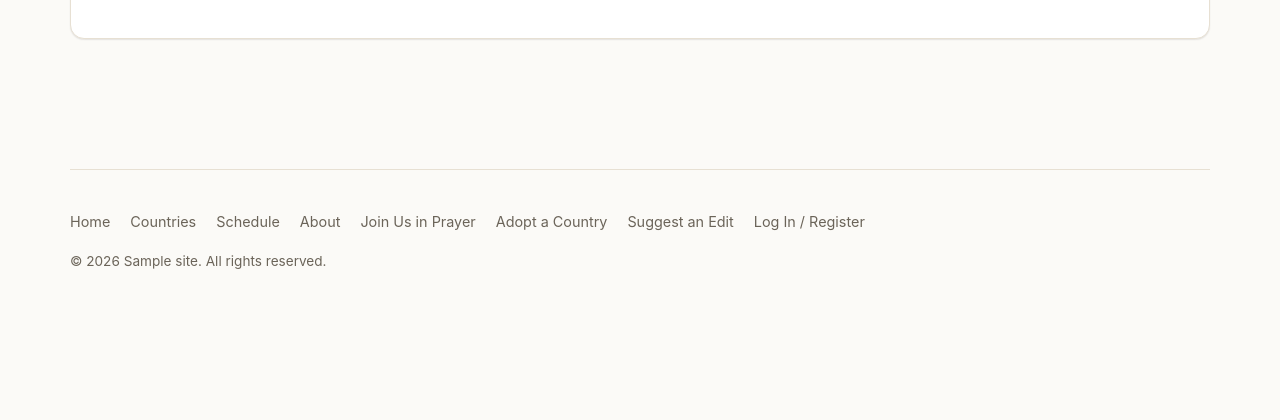
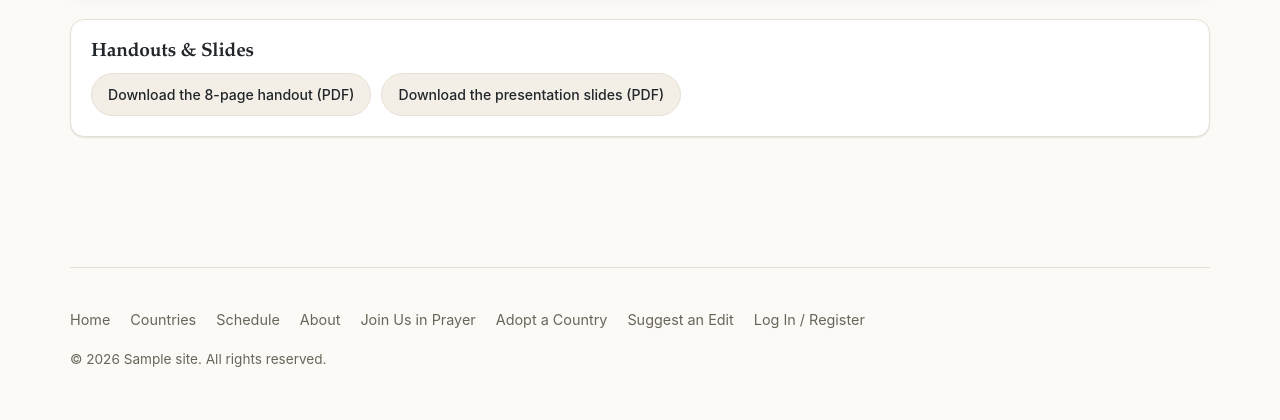
Before and after one commit to trentcornwell/TheCountryoftheWeek, a WordPress theme: template theme/country-week/templates/resources/state-of-the-world.php in a window 1280 px wide. Shown: the part 1031-1451 px from the top of the page. Before the commit the page ends 1300 px from the top, so only its background shows below. Run offline with PHP 8.4 and a stand-in for WordPress, Linux system fonts and the light colour scheme; the site name, menu and one post (Sample post) are stand-ins, and other content is empty.

Commit message:
feat(resources): add description + real handout/slides downloads
Adds the site owner's description paragraph to the resource page, and
wires the "Handouts & Slides" section up to the two PDFs supplied
(assets/pdf/state-of-the-world-handout.pdf, an 8-page booklet, and
assets/pdf/state-of-the-world-slides.pdf, the 18-slide deck), replacing
the "Coming soon" placeholder.

Also fixes assets/pdf/lebanon.pdf (added in a previous PR) to the
correctly-ordered 4-page PDF instead of the "booklet" export — verified
via pypdf that the "booklet"-suffixed export is a 2-page, 792x612
(double-wide) print-imposed spread layout meant for a printer to fold,
not for on-screen reading, while the plain export is 4 normal
396x612 portrait pages in reading order. Caught this before it shipped
for the two new state-of-the-world PDFs by checking both variants
programmatically rather than assuming the naming convention, at which
point it was obvious the already-shipped Lebanon PDF had the same
issue.

Co-Authored-By: Claude Sonnet 5 <noreply@anthropic.com>

```diff
--- a/theme/country-week/style.css
+++ b/theme/country-week/style.css
@@ -1435,6 +1435,11 @@ button {
     margin-top: 6px;
 }
 
+.resource-page__description {
+    max-width: 65ch;
+    margin-top: 14px;
+}
+
 .resource-page__video {
     position: relative;
     width: 100%;
@@ -1467,3 +1472,31 @@ button {
     font-size: 1.2rem;
     margin: 0 0 10px;
 }
+
+.resource-page__downloads-list {
+    display: flex;
+    flex-wrap: wrap;
+    gap: 10px;
+    list-style: none;
+    margin: 0;
+    padding: 0;
+}
+
+.resource-page__downloads-list a {
+    display: inline-flex;
+    align-items: center;
+    padding: 9px 16px;
+    border-radius: 999px;
+    border: 1px solid var(--cw-color-border);
+    background: var(--cw-color-bg-alt);
+    color: var(--cw-color-text);
+    text-decoration: none;
+    font-size: 0.88rem;
+    font-weight: 500;
+}
+
+.resource-page__downloads-list a:hover,
+.resource-page__downloads-list a:focus {
+    border-color: var(--cw-color-accent);
+    color: var(--cw-color-accent-dark);
+}
--- a/theme/country-week/templates/resources/state-of-the-world.php
+++ b/theme/country-week/templates/resources/state-of-the-world.php
@@ -23,6 +23,14 @@ get_header();
             <p class="resource-page__meta">
                 <?php esc_html_e('Presented September 2, 2026 by Travis Snode, Director of Vision Baptist Missions', 'country-week'); ?>
             </p>
+            <p class="resource-page__description">
+                <?php
+                esc_html_e(
+                    'At the beginning of Vision Baptist Church\'s annual Missions Conference in 2026, Travis Snode presented "The State of the World in Our Generation." Below is the video and the resources used. We encourage you to take time to see the need and pray.',
+                    'country-week'
+                );
+                ?>
+            </p>
         </header>
 
         <div class="resource-page__video">
@@ -37,7 +45,18 @@ get_header();
 
         <section class="resource-page__downloads" aria-labelledby="resource-downloads-heading">
             <h2 id="resource-downloads-heading"><?php esc_html_e('Handouts & Slides', 'country-week'); ?></h2>
-            <p><?php esc_html_e('Coming soon.', 'country-week'); ?></p>
+            <ul class="resource-page__downloads-list">
+                <li>
+                    <a href="<?php echo esc_url(get_theme_file_uri('assets/pdf/state-of-the-world-handout.pdf')); ?>" target="_blank" rel="noopener">
+                        <?php esc_html_e('Download the 8-page handout (PDF)', 'country-week'); ?>
+                    </a>
+                </li>
+                <li>
+                    <a href="<?php echo esc_url(get_theme_file_uri('assets/pdf/state-of-the-world-slides.pdf')); ?>" target="_blank" rel="noopener">
+                        <?php esc_html_e('Download the presentation slides (PDF)', 'country-week'); ?>
+                    </a>
+                </li>
+            </ul>
         </section>
     </article>
 </main>
```
Also changed, not shown: 3 other files.
